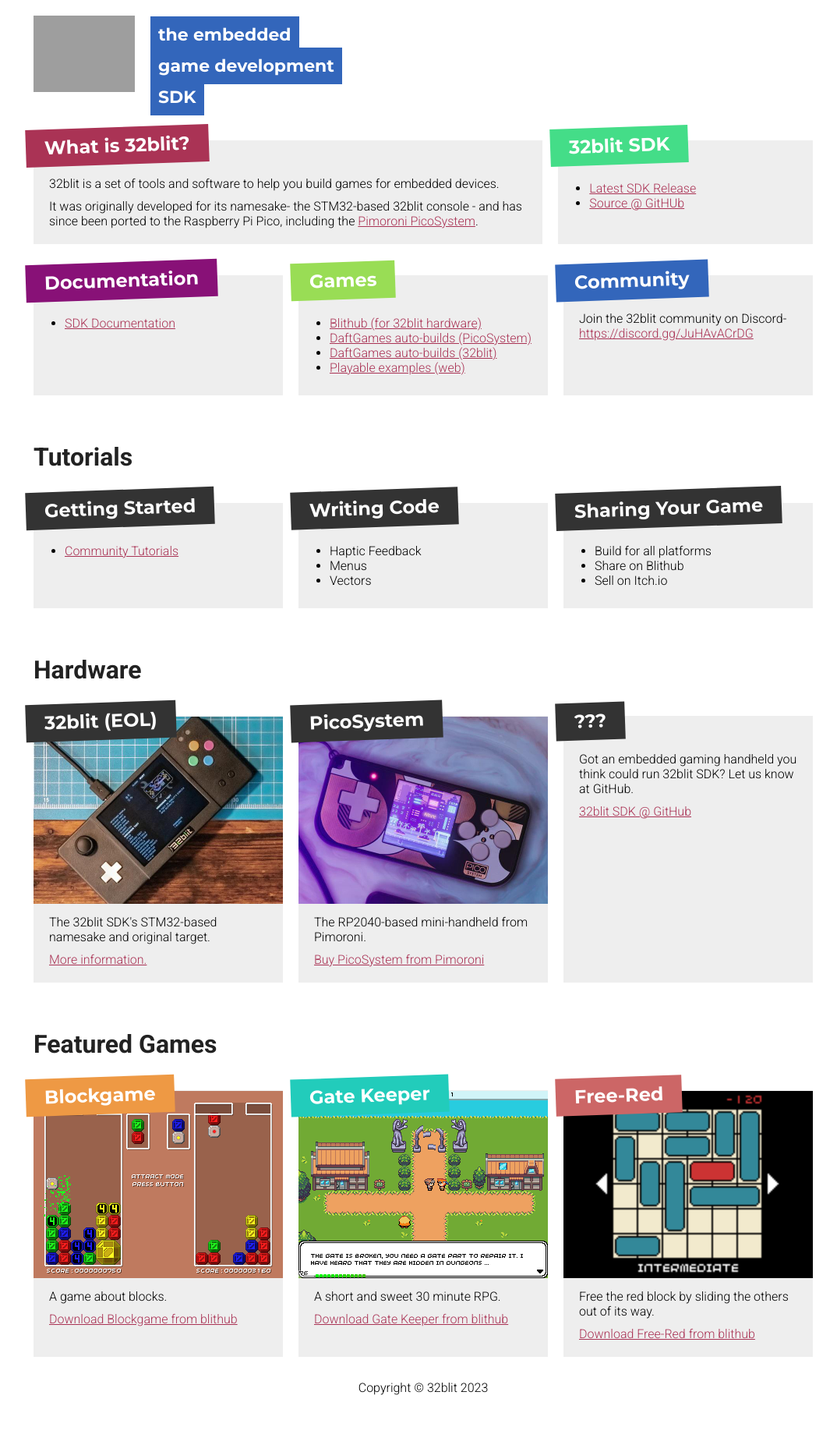
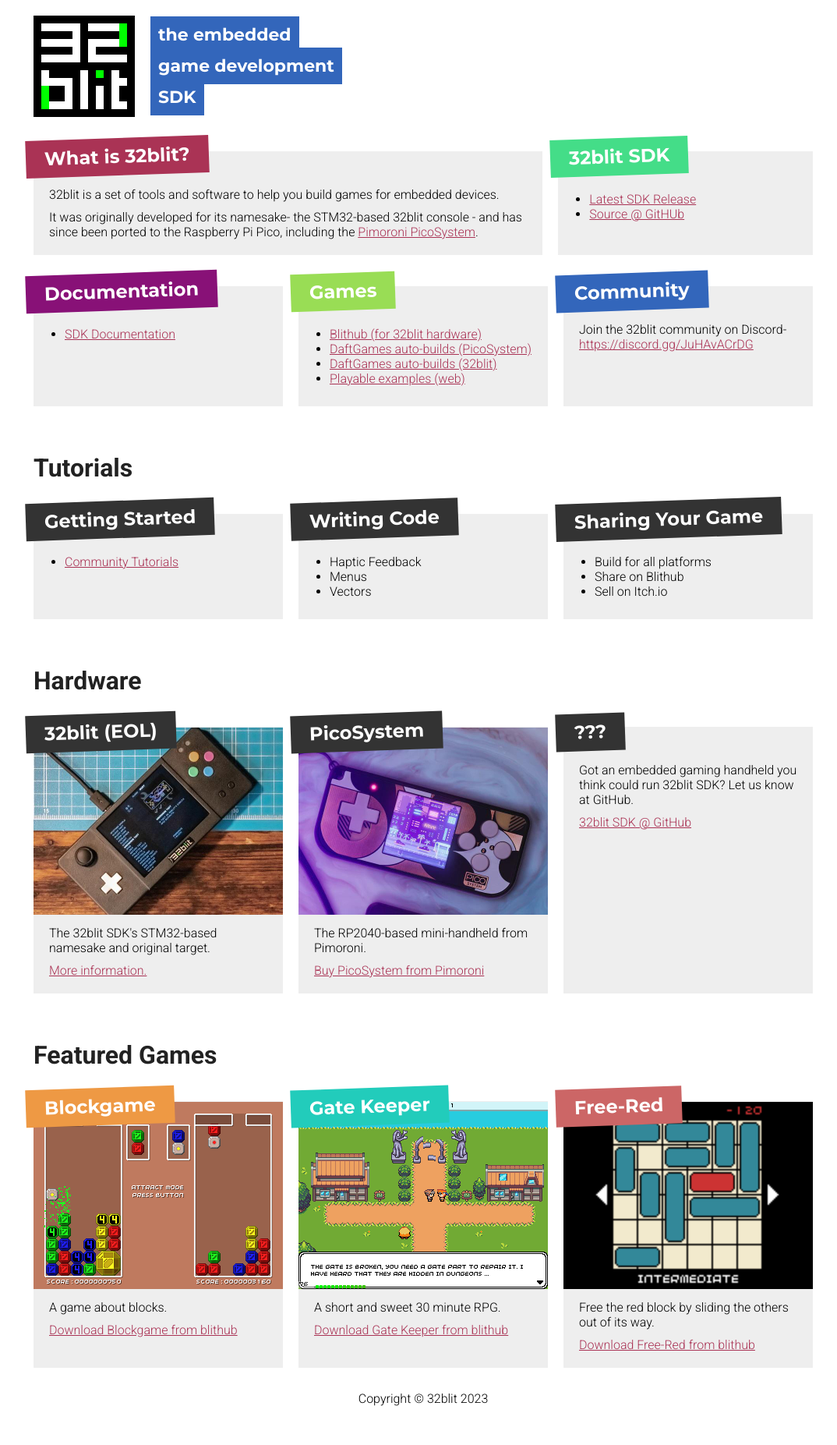
Before and after one commit to 32blit/32blit-website, a Jekyll site: the page built from index.md, in a window 1280 px wide. Shown: the whole page at 78% size, without its empty margins (97-1171 px from the left). Built offline with Jekyll 4.4.1, drawn with Linux system fonts in a browser that asks for light colours.

Commit message:
add missed logo.svg XD

```diff
--- a/_layouts/base.html
+++ b/_layouts/base.html
@@ -312,7 +312,7 @@
 </head>
 <body>
     <header>
-        <a href="/"><img src="{{ site.url }}/logo.png" alt="32blit"></a>
+        <a href="/"><img src="{{ site.url }}/logo.svg" alt="32blit"></a>
         <span>
         <h1>the embedded game development SDK</h1>
         </span>
```
